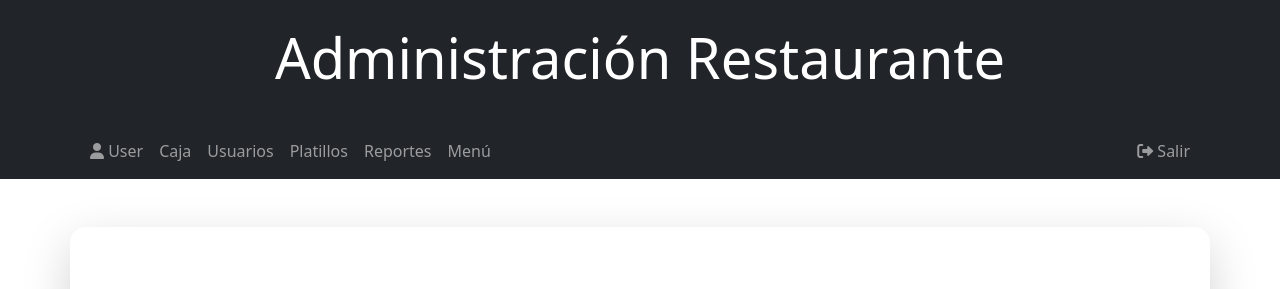
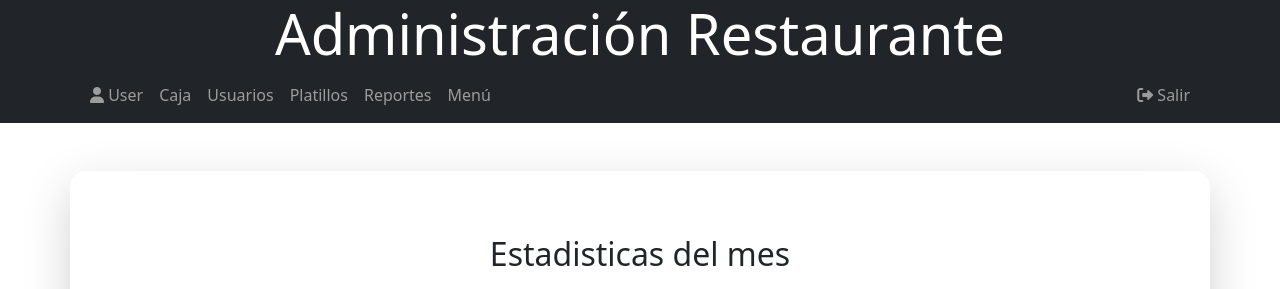
Before and after one commit to jsuhula/sistema-administrativo, a PHP site: page / in a window 1280 px wide. Shown: the top 289 px of the page. Run offline with PHP 8.4, Linux system fonts and the light colour scheme; some libraries are stand-ins or nearby versions.

Commit message:
[FIX] Se modifico la barra de navegacion

```diff
--- a/index.php
+++ b/index.php
@@ -11,8 +11,8 @@
 
 <body>
 
-    <header class="bg-dark text-white text-center py-4">
-        <h1 class="display-4">Administración Restaurante</h1>
+    <header class="bg-dark text-white text-center">
+        <span class="display-4">Administración Restaurante</span>
     </header>
 
     <!-- Barra de navegación -->
@@ -31,7 +31,7 @@
                         <a class="nav-link" href="#caja">Caja</a>
                     </li>
                     <li class="nav-item">
-                        <a class="nav-link" href="#usuarios">Usuarios</a>
+                        <a class="nav-link" href="views/gestion-usuarios.php">Usuarios</a>
                     </li>
                     <li class="nav-item">
                         <a class="nav-link" href="views/gestion-platillos.php">Platillos</a>
```
